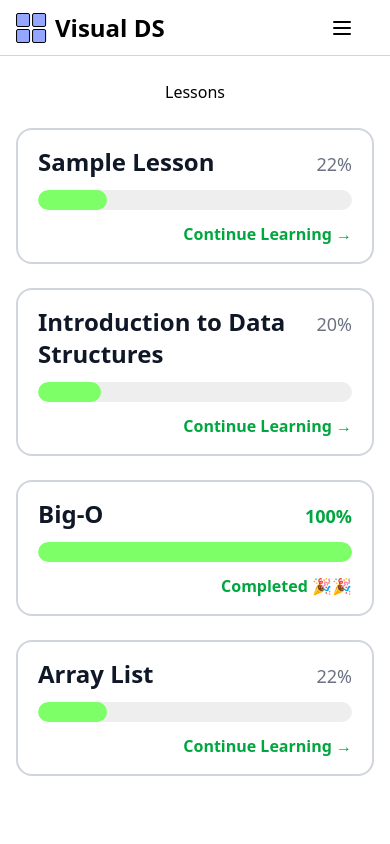
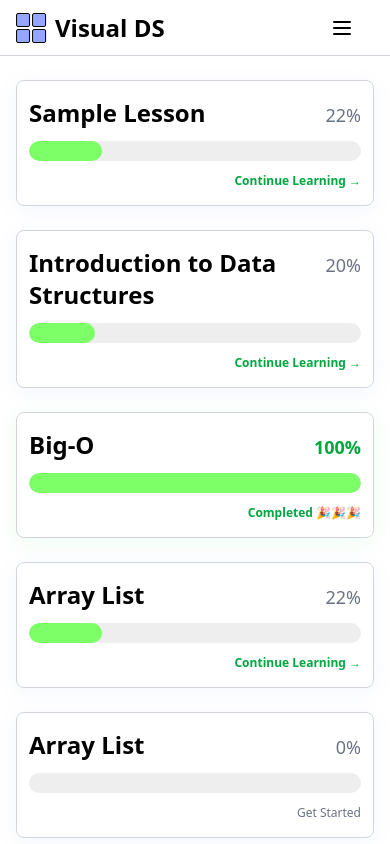
Before and after one commit to theMyle/Visual-DS, a Next.js app: page /lesson in a window 390 px wide. Built offline with nearby package versions, Linux system fonts and the light colour scheme.

Commit message:
more changes for lesson menu with support for progress tracking in the future

```diff
--- a/src/app/components/LessonCategory.tsx
+++ b/src/app/components/LessonItem.tsx
@@ -14,10 +14,15 @@ export default function LessonCategory({ icon, title, path, progress = 0 }: Less
     return (
         <Link
             href={path}
-            className="flex flex-col items-center gap-3 w-full border-2 border-gray-300 rounded-2xl px-5 py-4 bg-white hover:border-gray-400 transition-colors"
+            className="flex flex-col items-center gap-3 w-full border-[1.5px] border-gray-300 rounded-lg px-3 py-4 bg-white hover:border-gray-400 transition-colors"
+            style={{
+                boxShadow: isCompleted
+                    ? "0 4px 20px rgba(74, 222, 128, 0.1)"
+                    : "0 4px 20px rgba(116, 143, 252, 0.08)"
+            }}
         >
             <div className="flex justify-between w-full items-baseline">
-                <p className="text-2xl font-bold text-gray-900">{title}</p>
+                <p className="text-2xl font-bold">{title}</p>
                 <p className={`text-lg ${isCompleted ? 'text-green-600 font-semibold' : 'text-gray-500'}`}>
                     {progress}%
                 </p>
@@ -31,10 +36,14 @@ export default function LessonCategory({ icon, title, path, progress = 0 }: Less
                 />
             </div>
 
-            <div className="w-full flex justify-end">
-                <p className={`font-bold ${isCompleted ? 'text-green-600' : 'text-green-600'}`}>
-                    {isCompleted ? 'Completed 🎉🎉' : 'Continue Learning →'}
-                </p>
+            <div className="w-full flex justify-end text-xs md:text-sm">
+                {progress !== 0 ?
+                    <p className={`font-bold ${isCompleted ? 'text-green-600' : 'text-green-600'}`}>
+                        {isCompleted ? 'Completed 🎉🎉🎉' : 'Continue Learning →'}
+                    </p>
+                    :
+                    <p className="text-gray-500 ">Get Started</p>
+                }
             </div>
         </Link>
     );
--- /dev/null
+++ b/src/app/components/SubLessonHeader.tsx
@@ -0,0 +1,9 @@
+
+export default function SubLessonHeader() {
+    return (
+        <div className="flex flex-col gap-4 bg-gray-100 rounded-lg px-4 py-4">
+            <p className=" text-3xl font-bold">Sample Lesson</p>
+            <p>Description about sample lesson here. What it is about and what will we get or any overview. Well pretty much you can learn about anything here</p>
+        </div>
+    )
+}
--- /dev/null
+++ b/src/app/components/SubLessonItem.tsx
@@ -0,0 +1,11 @@
+
+export default function SubLessonItem() {
+    return (
+        <div className="flex items-center rounded-lg border-2 border-gray-300 pl-4 pr-6 py-2 h-20 ">
+            <div className="flex justify-between w-full items-center">
+                <p className="text-gray-500">lesson 1.1 - Stuff One With a ver yver ylong name</p>
+                <input type="checkbox" name="" id="" className="h-6 w-6 accent-green-600 ml-5" />
+            </div>
+        </div>
+    )
+}
--- a/src/app/lesson/arraylist/page.tsx
+++ b/src/app/lesson/arraylist/page.tsx
@@ -13,7 +13,7 @@ import VideoEmbed from "../components/VideoEmbed"
 export default function ArrayList() {
     return (
         <div>
-            <main className="flex flex-col gap-16 px-4 pt-8 text-base md:text-lg max-w-3xl mx-auto">
+            <main className="flex flex-col gap-16 px-4 pt-8 text-base md:text-lg max-w-2xl mx-auto">
                 <Array />
                 <Array_List />
                 <CommonOperations />
--- a/src/app/lesson/page.tsx
+++ b/src/app/lesson/page.tsx
@@ -1,16 +1,17 @@
-import MenuItem from "@/app/components/MenuItem";
-import LessonCategory from "../components/LessonCategory";
+import LessonCategory from "../components/LessonItem";
 
 export default function LessonPage() {
   return (
+    <div className="flex items-center w-full justify-center">
       <div
-      className={"flex flex-col gap-6 items-center justify-center my-6 w-full px-4 md:max-w-[50%] md:mx-auto"}
+        className={"flex flex-col gap-6 items-center justify-center my-6 w-full px-4 max-w-3xl"}
       >
-      <p className={""}>Lessons</p>
         <LessonCategory title={"Sample Lesson"} path={"/lesson/sample-lesson"} progress={22.1} />
         <LessonCategory title={"Introduction to Data Structures"} path={"/lesson/introduction"} progress={20} />
         <LessonCategory title={"Big-O"} path={"/lesson/big-o"} progress={100} />
         <LessonCategory title={"Array List"} path={"/lesson/arraylist"} progress={22.1} />
+        <LessonCategory title={"Array List"} path={"/lesson/arraylist"} />
+      </div>
     </div>
   )
 }
--- a/src/app/lesson/sample-lesson/page.tsx
+++ b/src/app/lesson/sample-lesson/page.tsx
@@ -0,0 +1,22 @@
+import SubLessonHeader from "@/app/components/SubLessonHeader";
+import SubLessonItem from "@/app/components/SubLessonItem";
+
+export default function LessonDetail() {
+    return (
+        <div className="flex w-full justify-center">
+            <div className="flex flex-col gap-8 max-w-3xl p-6">
+                {/* header */}
+                <div>
+                    <SubLessonHeader />
+                </div>
+
+                {/* sub lessons */}
+                <div className="flex flex-col gap-4">
+                    <SubLessonItem />
+                    <SubLessonItem />
+                    <SubLessonItem />
+                </div>
+            </div>
+        </div>
+    );
+}
```
Lines whose indentation alone changed are shown as unchanged.
